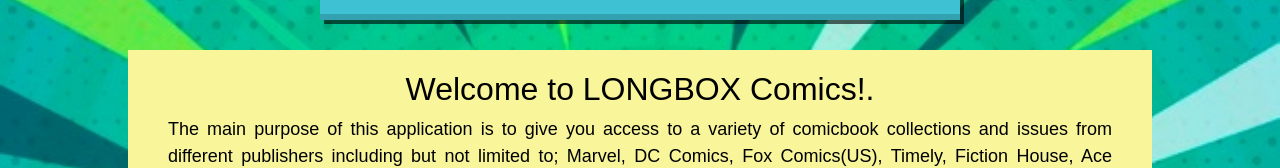
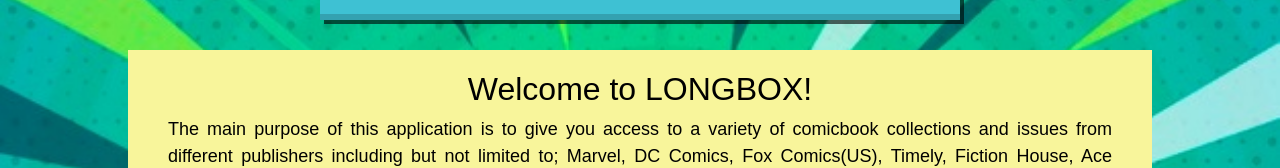
Before and after one commit to djvistar/final-capstone-comicbook-app, a Vue app in the folder vue/: page /about in a window 1280 px wide. Shown: the part 341-509 px from the top of the page. Built offline with nearby package versions, Linux system fonts and the light colour scheme; the HTML template or start-up script is replaced by a standard one.

Commit message:
text alignment on home

```diff
--- a/vue/src/views/About.vue
+++ b/vue/src/views/About.vue
@@ -3,7 +3,7 @@
     <h1>ABOUT</h1>
 
 <div class = "welcome">
-  <h2>Welcome to LONGBOX Comics!.</h2>
+  <h2>Welcome to LONGBOX!</h2>
         <p>The main purpose of this application is to give you access to a variety of comicbook collections and issues from different publishers including but not
           limited to; Marvel, DC Comics, Fox Comics(US), Timely, Fiction House, Ace Magazines, Atlas, Gold Key,
           Red Circle, Epic, Dark Horse Comics and many more.</p>
--- a/vue/src/views/Home.vue
+++ b/vue/src/views/Home.vue
@@ -278,11 +278,14 @@ body {
   font-family: Verdana, Geneva, Tahoma, sans-serif;
   text-size-adjust: 22px;
   color: black;
-  justify-content: center;
+    align-content: center;
+  text-align: center;
+  justify-content: center
 }
 .content-box h2 {
+    align-content: center;
+  text-align: center;
   justify-content: center;
-  align-content: center;
   text-shadow: none;
   font-family: Verdana, Geneva, Tahoma, sans-serif;
   text-size-adjust: 22px;
```
